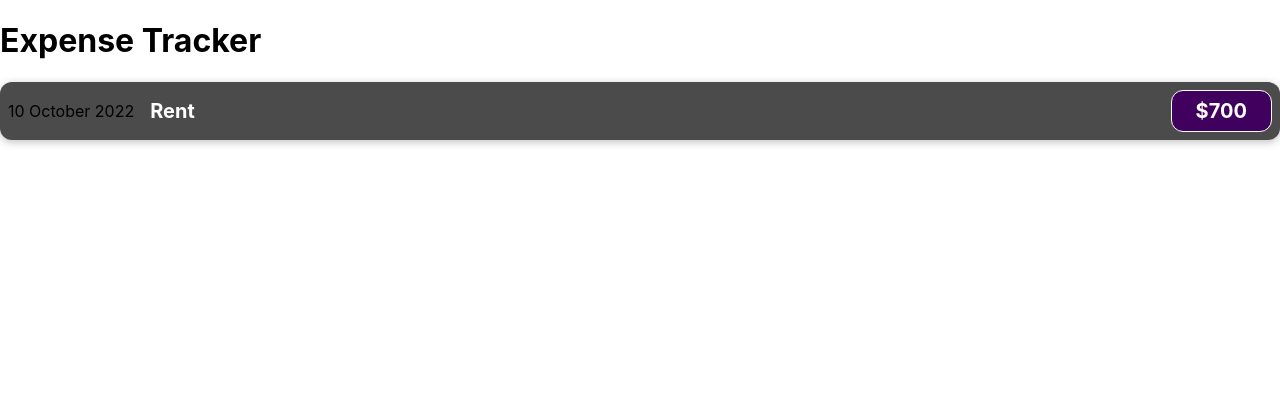
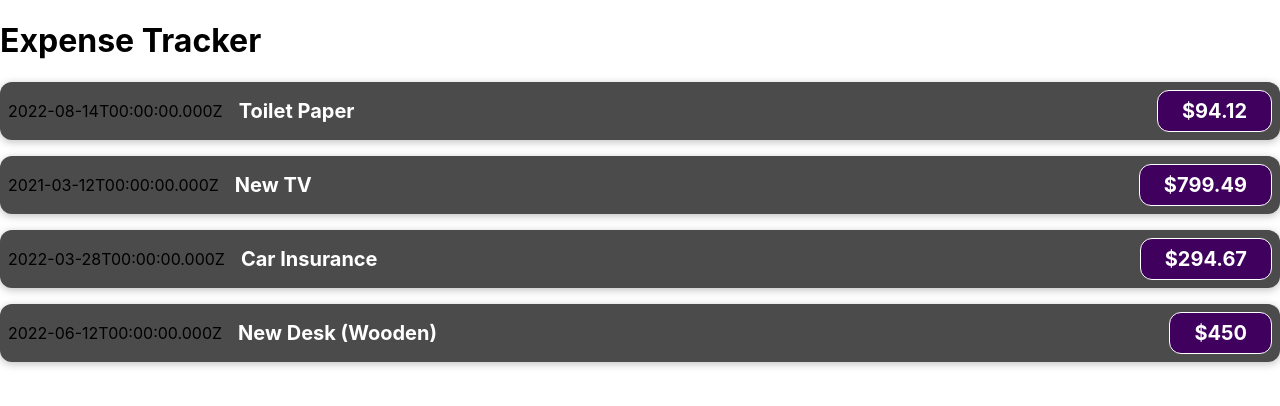
Before and after one commit to MMM-ZA/Expense--Tracker-, a React (Create React App) app in the folder expense_tracker/: page / in a window 1280 px wide. Shown: the top 406 px of the page. Built offline with nearby package versions, Linux system fonts and the light colour scheme.

Commit message:
passing data via props

```diff
--- a/expense_tracker/src/App.js
+++ b/expense_tracker/src/App.js
@@ -2,10 +2,37 @@ import ExpenseItem from './components/ExpenseItem';
 import './App.css';
 
 function App() {
+
+  const expenses = [
+    {
+      id: 'e1',
+      title: 'Toilet Paper',
+      amount: 94.12,
+      date: new Date(2022, 7, 14),
+    },
+    { id: 'e2', title: 'New TV', amount: 799.49, date: new Date(2021, 2, 12) },
+    {
+      id: 'e3',
+      title: 'Car Insurance',
+      amount: 294.67,
+      date: new Date(2022, 2, 28),
+    },
+    {
+      id: 'e4',
+      title: 'New Desk (Wooden)',
+      amount: 450,
+      date: new Date(2022, 5, 12),
+    },
+  ];
+
   return (
      <div>
        <h1>Expense Tracker</h1>
-       <ExpenseItem></ExpenseItem>
+       <ExpenseItem title={expenses[0].title} amount={expenses[0].amount} date={expenses[0].date}></ExpenseItem>
+       <ExpenseItem title={expenses[1].title} amount={expenses[1].amount} date={expenses[1].date}></ExpenseItem>
+       <ExpenseItem title={expenses[2].title} amount={expenses[2].amount} date={expenses[2].date}></ExpenseItem>
+       <ExpenseItem title={expenses[3].title} amount={expenses[3].amount} date={expenses[3].date}></ExpenseItem>
+
      </div>
   );
 }
--- a/expense_tracker/src/components/ExpenseItem.js
+++ b/expense_tracker/src/components/ExpenseItem.js
@@ -1,12 +1,13 @@
 import './ExpenseItem.css';
 
-function ExpenseItem () {
+function ExpenseItem (props) {
+
   return (
  <div className="expense-item">
-  <div>10 October 2022</div>
+  <div>{props.date.toISOString()}</div>
   <div className="expense-item__description">
-     <h2>Rent</h2>
-    <div className="expense-item__price">$700</div>
+     <h2>{props.title}</h2>
+    <div className="expense-item__price">${props.amount}</div>
    </div>
  </div>
  );
```
Also changed, not shown: expense_tracker/src/components/ExpenseItem2.js (deleted).
